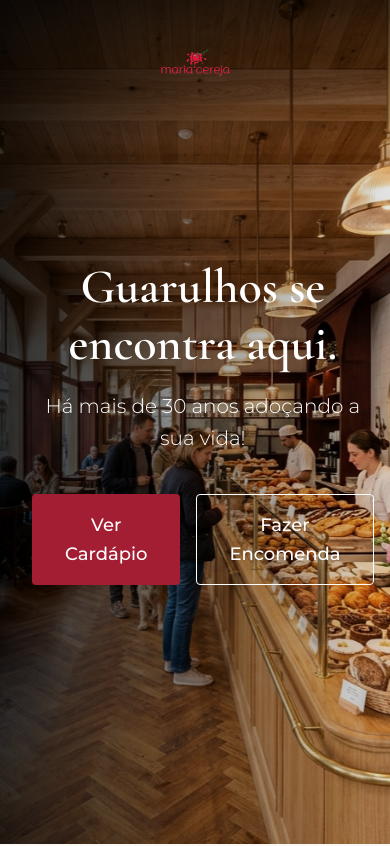
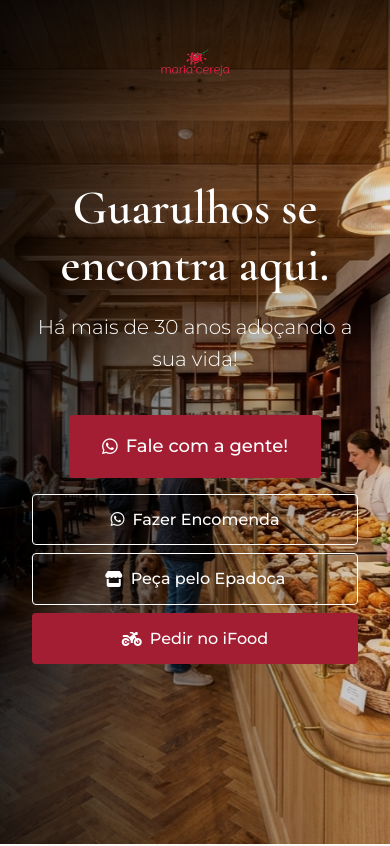
Before and after one commit to joaopginachisantana-crypto/site-maria-cereja, a plain HTML site: page index.html in a window 390 px wide. Shown: the top 846 px of the page. Drawn offline with nearby package versions, Linux system fonts and the light colour scheme.

Commit message:
Add files via upload

```diff
--- a/index.html
+++ b/index.html
@@ -5,7 +5,7 @@
     <meta charset="UTF-8">
     <meta name="viewport" content="width=device-width, initial-scale=1.0">
     <title>Maria Cereja | Guarulhos se encontra aqui</title>
-    <link rel="stylesheet" href="style.css?v=2">
+    <link rel="stylesheet" href="style.css?v=3">
     <link rel="preconnect" href="https://fonts.googleapis.com">
     <link rel="preconnect" href="https://fonts.gstatic.com" crossorigin>
     <link
@@ -26,7 +26,7 @@
                 <a href="#encomendas">Encomendas</a>
             </nav>
             <div class="header-ctas">
-                <a href="https://w.app/mariacereja" target="_blank" class="btn btn-outline"><i
+                <a href="https://wa.me/message/RBSCOD536JORC1" target="_blank" class="btn btn-outline"><i
                         class="fa-brands fa-whatsapp"></i> Fazer Encomenda</a>
                 <a href="https://epadoca.com/mariacereja/" target="_blank" class="btn btn-outline"><i
                         class="fa-solid fa-store"></i> Peça pelo Epadoca</a>
@@ -45,8 +45,12 @@
                 <h1 class="fade-in-up">Guarulhos se encontra aqui.</h1>
                 <p class="fade-in-up delay-1">Há mais de 30 anos adoçando a sua vida!</p>
                 <div class="hero-buttons fade-in-up delay-2">
-                    <a href="#pilares" class="btn btn-primary btn-large">Ver Cardápio</a>
-                    <a href="#encomendas" class="btn btn-outline-light btn-large">Fazer Encomenda</a>
+                    <a href="https://wa.me/message/RBSCOD536JORC1" target="_blank" class="btn btn-primary btn-large"><i class="fa-brands fa-whatsapp"></i> Fale com a gente!</a>
+                </div>
+                <div class="hero-mobile-ctas fade-in-up delay-2">
+                    <a href="https://wa.me/message/RBSCOD536JORC1" target="_blank" class="btn btn-outline-light"><i class="fa-brands fa-whatsapp"></i> Fazer Encomenda</a>
+                    <a href="https://epadoca.com/mariacereja/" target="_blank" class="btn btn-outline-light"><i class="fa-solid fa-store"></i> Peça pelo Epadoca</a>
+                    <a href="#" class="btn btn-primary"><i class="fa-solid fa-motorcycle"></i> Pedir no iFood</a>
                 </div>
             </div>
         </section>
@@ -165,7 +169,7 @@
                         <p>Seja para um café da manhã especial, uma festa inesquecível ou o jantar de hoje. Estamos a um
                             clique de distância.</p>
                         <div class="orders-buttons">
-                            <a href="https://w.app/mariacereja" target="_blank" class="btn btn-whatsapp"><i
+                            <a href="https://wa.me/message/RBSCOD536JORC1" target="_blank" class="btn btn-whatsapp"><i
                                     class="fa-brands fa-whatsapp"></i> Fazer
                                 Encomenda</a>
                             <a href="#" class="btn btn-ifood">Pedir no iFood</a>
--- a/style.css
+++ b/style.css
@@ -270,6 +270,12 @@ ul {
 .hero-buttons {
     display: flex;
     gap: 1rem;
+}
+
+.hero-mobile-ctas {
+    display: none;
+    gap: 0.5rem;
+    margin-top: 1rem;
 }
 
 .section {
@@ -624,6 +630,12 @@ ul {
         justify-content: center;
     }
 
+    .hero-mobile-ctas {
+        display: flex;
+        flex-direction: column;
+        align-items: stretch;
+    }
+
     .footer-container {
         grid-template-columns: 1fr;
     }
```
